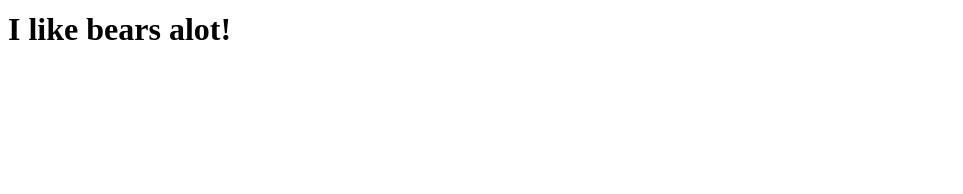
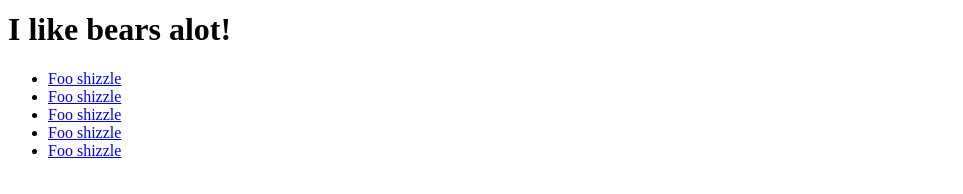
Before and after one commit to mwintherDK/webFirstGit, a plain HTML site: page index.html in a window 1280 px wide. Shown: the part 222-416 px from the top of the page, without its empty margins (0-963 px from the left). Drawn offline with Linux system fonts and the light colour scheme.

Commit message:
Added navigation...quite silly!

```diff
--- a/index.html
+++ b/index.html
@@ -7,7 +7,18 @@
 	<body>
 		<header id="mainHeader"><img src="http://www.placebear.com/900/200" alt="Bear!">
 				<h1 id="headline">I like bears alot!</h1>
-			</img></header>
+			</img>
+		</header>
+
+		<nav>
+			<ul>
+				<li class="item1"><a href="#" target="_blank">Foo shizzle</a></li>
+				<li class="item1"><a href="#" target="_blank">Foo shizzle</a></li>
+				<li class="item1"><a href="#" target="_blank">Foo shizzle</a></li>
+				<li class="item1"><a href="#" target="_blank">Foo shizzle</a></li>
+				<li class="item1"><a href="#" target="_blank">Foo shizzle</a></li>
+			</ul>
+		</nav>
 
 	</body>
 </html>
```
